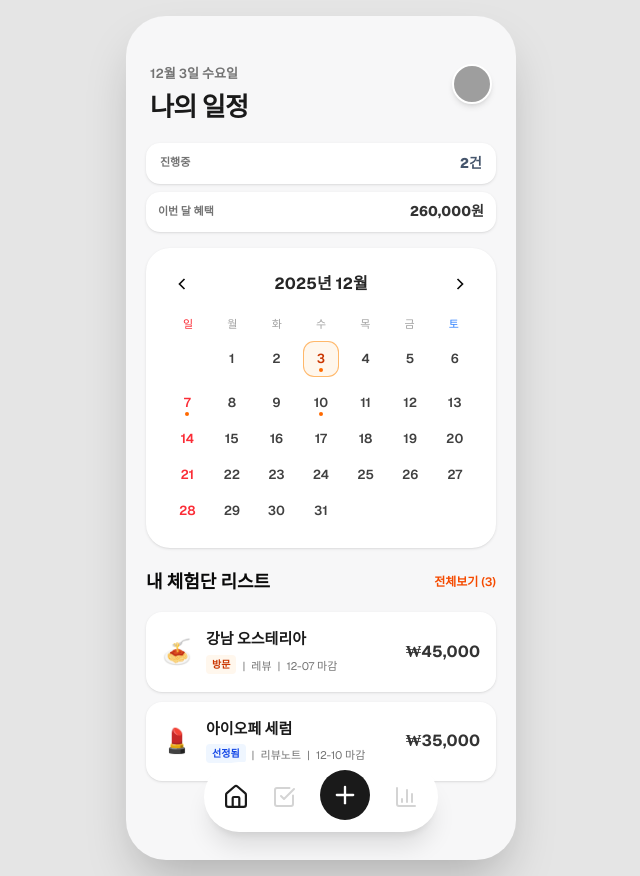
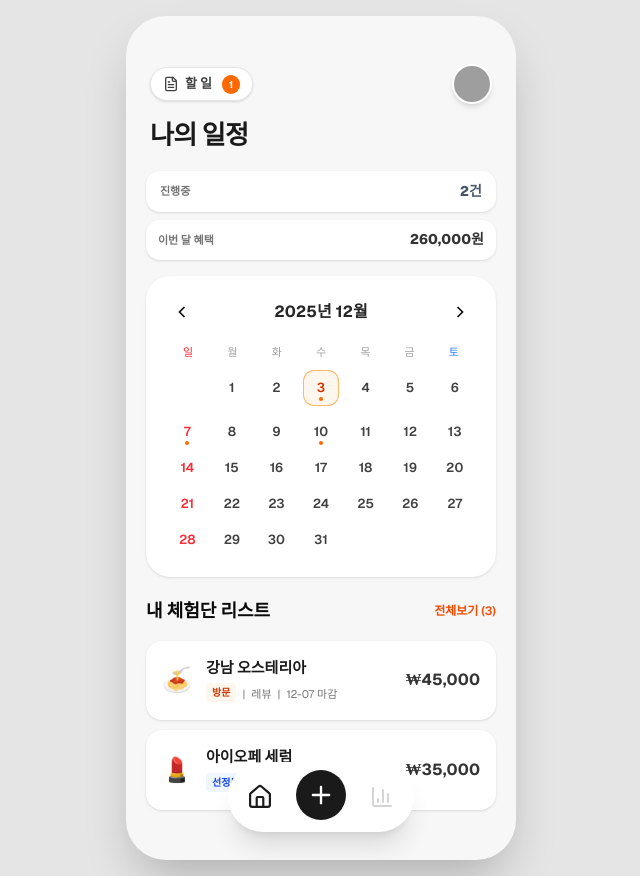
Before and after one commit to godud2604/reviewflow, a Next.js app: page / in a window 1280 px wide. Shown: the whole page, without its empty margins (319-959 px from the left). Built offline with nearby package versions, Linux system fonts and the light colour scheme; grey boxes are pictures that could not be loaded; a web font is replaced by a local one.

Commit message:
feat: enhance Header and TodoModal

```diff
--- a/app/page.tsx
+++ b/app/page.tsx
@@ -170,7 +170,13 @@ export default function Page() {
   return (
     <div className="min-h-screen bg-neutral-200 flex items-center justify-center p-4">
       <div className="w-full max-w-[390px] h-[844px] bg-[#F7F7F8] relative overflow-hidden rounded-[40px] shadow-2xl flex flex-col">
-        <Header title={getPageTitle()} onProfileClick={() => setCurrentPage("profile")} />
+        <Header
+          title={getPageTitle()}
+          onProfileClick={() => setCurrentPage("profile")}
+          onTodoClick={() => setIsTodoModalOpen(true)}
+          todos={todos}
+          showTodoButton={currentPage === "home" && !showAllSchedules}
+        />
 
         {showAllSchedules ? (
           <AllSchedulesPage
@@ -198,7 +204,6 @@ export default function Page() {
           currentPage={currentPage}
           onPageChange={setCurrentPage}
           onAddClick={() => handleOpenScheduleModal()}
-          onTodoClick={() => setIsTodoModalOpen(true)}
         />
 
         {isScheduleModalOpen && (
--- a/components/header.tsx
+++ b/components/header.tsx
@@ -1,24 +1,54 @@
 "use client"
 
-export default function Header({ title, onProfileClick }: { title: string; onProfileClick: () => void }) {
-  const now = new Date()
-  const days = ["일", "월", "화", "수", "목", "금", "토"]
-  const dateStr = `${now.getMonth() + 1}월 ${now.getDate()}일 ${days[now.getDay()]}요일`
+import { FileText } from "lucide-react"
+import type { Todo } from "@/types"
+
+export default function Header({
+  title,
+  onProfileClick,
+  onTodoClick,
+  todos,
+  showTodoButton = true
+}: {
+  title: string
+  onProfileClick: () => void
+  onTodoClick: () => void
+  todos: Todo[]
+  showTodoButton?: boolean
+}) {
+  const incompleteTodoCount = todos.filter(t => !t.done).length
 
   return (
-    <header className="px-6 pt-12 pb-2 flex justify-between items-start">
+    <header className="px-6 pt-12 pb-2">
+      <div className="flex items-center justify-between mb-3">
+        {showTodoButton ? (
+          <button
+            onClick={onTodoClick}
+            className="flex items-center gap-1.5 px-3 py-1.5 rounded-full bg-white shadow-sm hover:shadow-md transition-all active:scale-95 border border-neutral-200 relative"
+          >
+            <FileText className="w-4 h-4 text-neutral-700" />
+            <span className="text-[13px] font-semibold text-neutral-700 cursor-pointer">할 일</span>
+            {incompleteTodoCount > 0 && (
+              <span className="ml-1 px-1.5 py-0.5 bg-orange-500 text-white text-[10px] font-bold rounded-full min-w-[18px] text-center">
+                {incompleteTodoCount}
+              </span>
+            )}
+          </button>
+        ) : (
+          <div />
+        )}
+        <div
+          className="w-10 h-10 rounded-full bg-neutral-200 shadow-md border-2 border-white cursor-pointer transition-transform active:scale-95"
+          style={{
+            backgroundImage: "url('https://api.dicebear.com/7.x/avataaars/svg?seed=Felix')",
+            backgroundSize: "cover",
+          }}
+          onClick={onProfileClick}
+        />
+      </div>
       <div>
-        <div className="text-[13px] text-neutral-500 font-semibold mb-1">{dateStr}</div>
         <h1 className="text-[26px] font-extrabold text-[#1A1A1A] tracking-tight">{title}</h1>
       </div>
-      <div
-        className="w-10 h-10 rounded-full bg-neutral-200 shadow-md border-2 border-white cursor-pointer transition-transform active:scale-95"
-        style={{
-          backgroundImage: "url('https://api.dicebear.com/7.x/avataaars/svg?seed=Felix')",
-          backgroundSize: "cover",
-        }}
-        onClick={onProfileClick}
-      />
     </header>
   )
 }
--- a/components/navigation-bar.tsx
+++ b/components/navigation-bar.tsx
@@ -1,17 +1,15 @@
 "use client"
 
-import { Home, CheckSquare, Plus, BarChart3 } from "lucide-react"
+import { Home, Plus, BarChart3 } from "lucide-react"
 
 export default function NavigationBar({
   currentPage,
   onPageChange,
   onAddClick,
-  onTodoClick,
 }: {
   currentPage: "home" | "stats" | "profile"
   onPageChange: (page: "home" | "stats" | "profile") => void
   onAddClick: () => void
-  onTodoClick: () => void
 }) {
   return (
     <div className="absolute bottom-7 left-1/2 -translate-x-1/2 bg-white px-5 py-2 rounded-[40px] flex gap-6 items-center shadow-xl z-20">
@@ -21,7 +19,6 @@ export default function NavigationBar({
         }`}
         onClick={() => onPageChange("home")}
       />
-      <CheckSquare className="w-6 h-6 text-neutral-300 cursor-pointer transition-all" onClick={onTodoClick} />
       <div
         className="w-[50px] h-[50px] bg-[#1A1A1A] rounded-full flex items-center justify-center text-white cursor-pointer mb-1"
         onClick={onAddClick}
--- a/components/todo-modal.tsx
+++ b/components/todo-modal.tsx
@@ -29,10 +29,12 @@ export default function TodoModal({
 
   if (!isOpen) return null
 
+  const modalHeight = todos.length === 0 ? "h-[400px]" : "h-[60%]"
+
   return (
     <>
       <div className="absolute top-0 left-0 w-full h-full bg-black/40 backdrop-blur-sm z-30" onClick={onClose} />
-      <div className="absolute bottom-0 left-0 w-full h-[60%] bg-white rounded-t-[30px] z-40 flex flex-col animate-slide-up">
+      <div className={`absolute bottom-0 left-0 w-full ${modalHeight} bg-white rounded-t-[30px] z-40 flex flex-col animate-slide-up`}>
         <div className="p-5 border-b border-neutral-100 text-center font-bold">할 일 목록 (Todo)</div>
 
         <div className="flex-1 overflow-y-auto px-6 py-6 scrollbar-hide">
@@ -50,6 +52,13 @@ export default function TodoModal({
             </button>
           </div>
 
+          <div className={todos.length === 0 ? "flex items-center justify-center h-[calc(100%-80px)]" : ""}>
+            {todos.length === 0 ? (
+              <div className="text-center">
+                <div className="text-4xl mb-3">✅</div>
+                <p className="text-[15px] text-neutral-500 font-medium">확인해야 할 일이 없어요</p>
+              </div>
+            ) : (
               <div>
                 {todos.map((todo) => (
                   <div key={todo.id} className="flex items-center py-3 border-b border-neutral-100">
@@ -70,6 +79,8 @@ export default function TodoModal({
                   </div>
                 ))}
               </div>
+            )}
+          </div>
         </div>
       </div>
     </>
```
Lines whose indentation alone changed are shown as unchanged.
